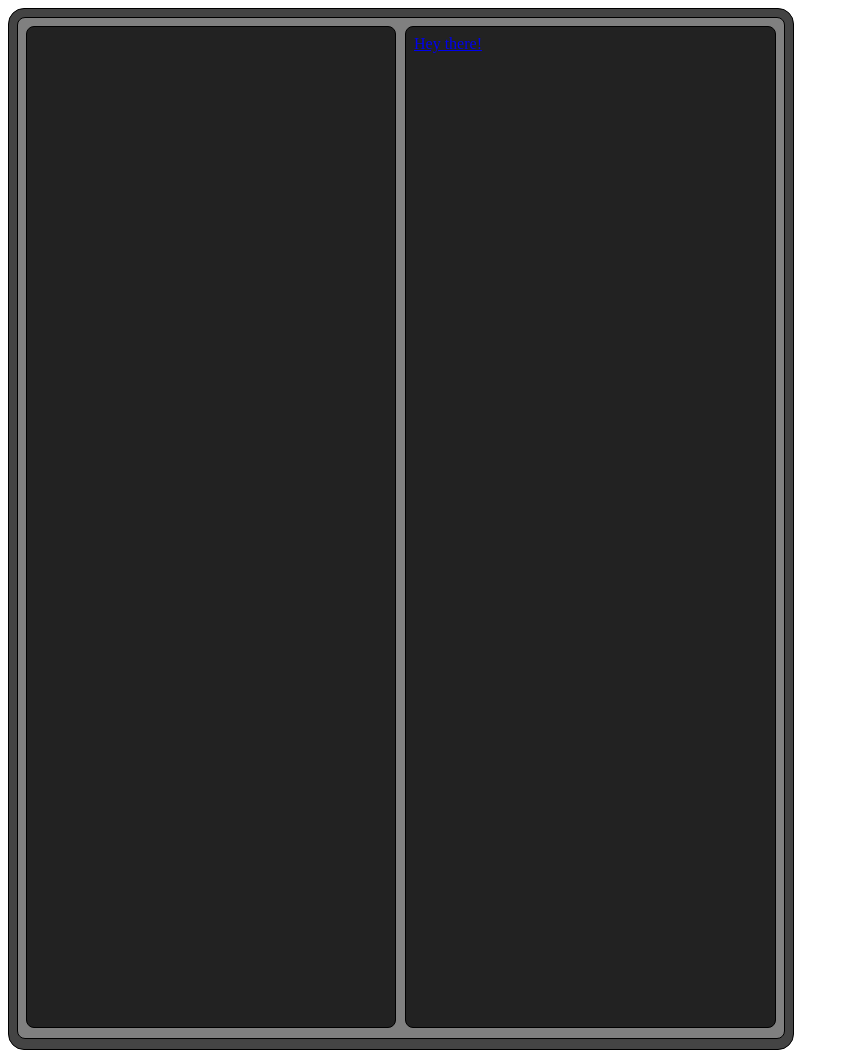
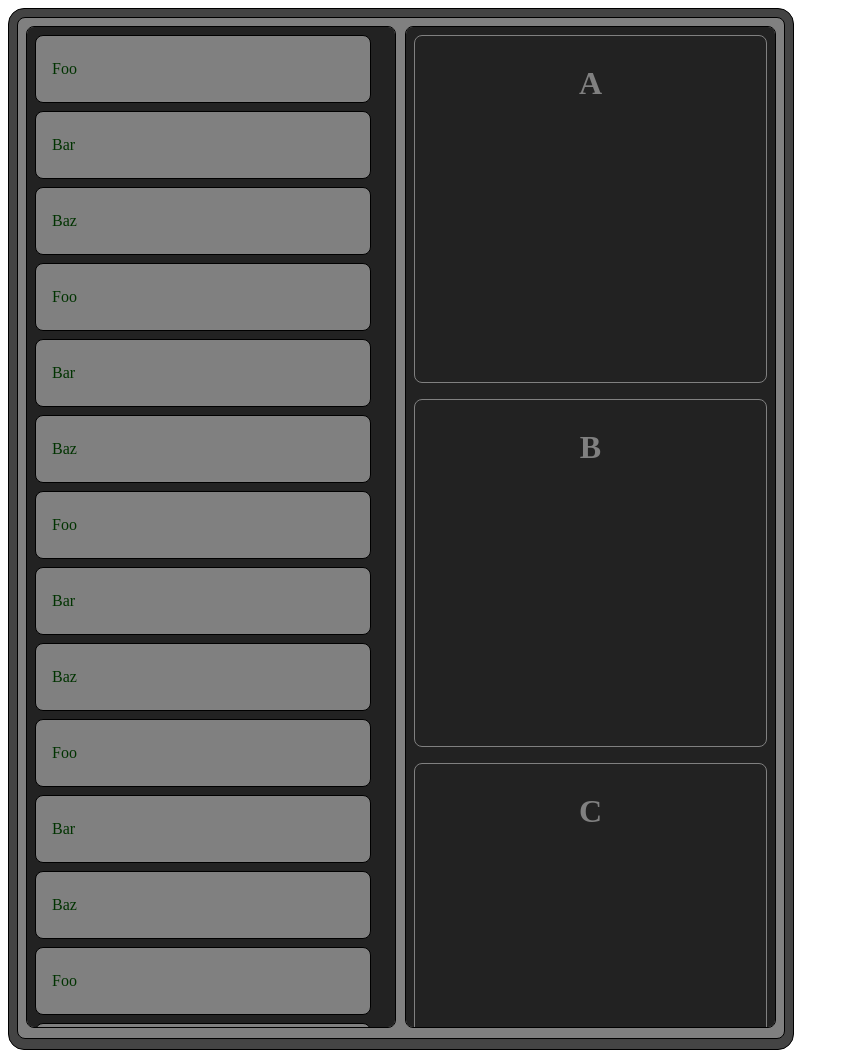
Before and after one commit to gergalerg/JuvuSpaAppts, a Django app: page / in a window 1280 px wide. Shown: the whole page, without its empty margins (0-849 px from the left). Run offline with Django 3.2, Linux system fonts and the light colour scheme.

Commit message:
Tiles and Trenches

```diff
--- a/beauty/static/style.css
+++ b/beauty/static/style.css
@@ -21,6 +21,7 @@
     width: 352px;
     background-color: #222;
     float: left;
+    overflow: auto;
 }
 
 #trenches {
@@ -28,6 +29,7 @@
     width: 353px;
     background-color: #222;
     float: right;
+    overflow: auto;
 }
 
 .roundy {
@@ -38,3 +40,29 @@
 	border-bottom-right-radius: 0.5em;
 	padding: 0.5em;
 }
+
+.tile {
+    background-color: grey;
+    color: #003300;
+    margin-bottom: 0.5em;
+    padding-top: 1.5em;
+    padding-left: 1em;
+    padding-bottom: 1.5em;
+    float: left;
+    position: relative;
+    width: 310px;
+}
+
+.trenche {
+    background-color: #222;
+    color: grey;
+    border-color: grey;
+    margin-bottom: 1em;
+    height: 330px;
+}
+
+.shiny {
+    background-color: #555;
+    color: #222;
+    border-color: #222;
+}
--- a/beauty/templates/index.html
+++ b/beauty/templates/index.html
@@ -14,14 +14,67 @@
 	<title>Beauty</title>
 	<script type="text/javascript">
 		$(function(){
+		    $( ".tile" ).draggable({
+		        revert: 'invalid',
+		        revertDuration: 333,
+		        scroll: false,
+		        stack: '.tile',
+		        opacity: 0.75,
+		        zIndex: 2700,
+		        helper: 'clone',
+		        containment: '#main',
+		        start: function(event, ui) {
+		            // ui.helper.innerHTML() or something...
+		            console.log("start");
+		        },
+		        stop: function(event, ui) {
+		            console.log("stop");
+		        },
+		    });
+            $(".trenche").droppable({
+                accept: '.tile',
+                hoverClass: 'shiny',
+                drop: function() {
+                    console.log('dropped');
+                },
+            });
 		});
 	</script>
 </head>
 <body>
 	<div id="main_outer"><div id="main" class="roundy">
-	    <div id="choose" class="roundy"></div>
+	    <div id="choose" class="roundy">
+	        <div class="tile roundy">Foo</div>
+	        <div class="tile roundy">Bar</div>
+	        <div class="tile roundy">Baz</div>
+	        <div class="tile roundy">Foo</div>
+	        <div class="tile roundy">Bar</div>
+	        <div class="tile roundy">Baz</div>
+	        <div class="tile roundy">Foo</div>
+	        <div class="tile roundy">Bar</div>
+	        <div class="tile roundy">Baz</div>
+	        <div class="tile roundy">Foo</div>
+	        <div class="tile roundy">Bar</div>
+	        <div class="tile roundy">Baz</div>
+	        <div class="tile roundy">Foo</div>
+	        <div class="tile roundy">Bar</div>
+	        <div class="tile roundy">Baz</div>
+	        <div class="tile roundy">Foo</div>
+	        <div class="tile roundy">Bar</div>
+	        <div class="tile roundy">Baz</div>
+	        <div class="tile roundy">Foo</div>
+	        <div class="tile roundy">Bar</div>
+	    </div>
 	    <div id="trenches" class="roundy">
-		<a href="{% url home %}">Hey there!</a>
+	        <div class="trenche roundy">
+    	        <center><h1>A</h1></center>
+	        </div>
+	        <div class="trenche roundy">
+    	        <center><h1>B</h1></center>
+	        </div>
+	        <div class="trenche roundy">
+    	        <center><h1>C</h1></center>
+	        </div>
 </div>	</div></div>
 </body>
 </html>
```
